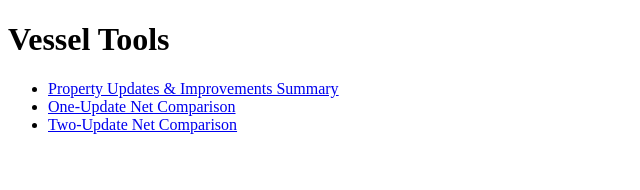
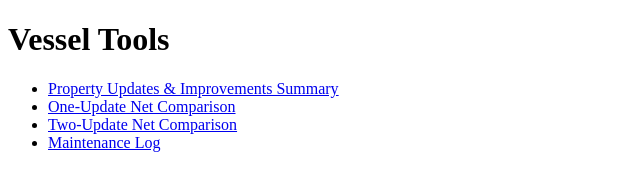
Before and after one commit to EagleFreedom/vessel-tools, a plain HTML site: page index.html in a window 1280 px wide. Shown: the whole page, without its empty margins (0-640 px from the left). Drawn offline with Linux system fonts and the light colour scheme.

Commit message:
Add Maintenance Log link to index.html

```diff
--- a/index.html
+++ b/index.html
@@ -11,6 +11,7 @@
     <li><a href="vessel.html">Property Updates &amp; Improvements Summary</a></li>
     <li><a href="vessel-roi.html">One-Update Net Comparison</a></li>
     <li><a href="vessel-roi-2.html">Two-Update Net Comparison</a></li>
+    <li><a href="vessel-maintenance.html">Maintenance Log</a></li>
   </ul>
 </body>
 </html>
```
